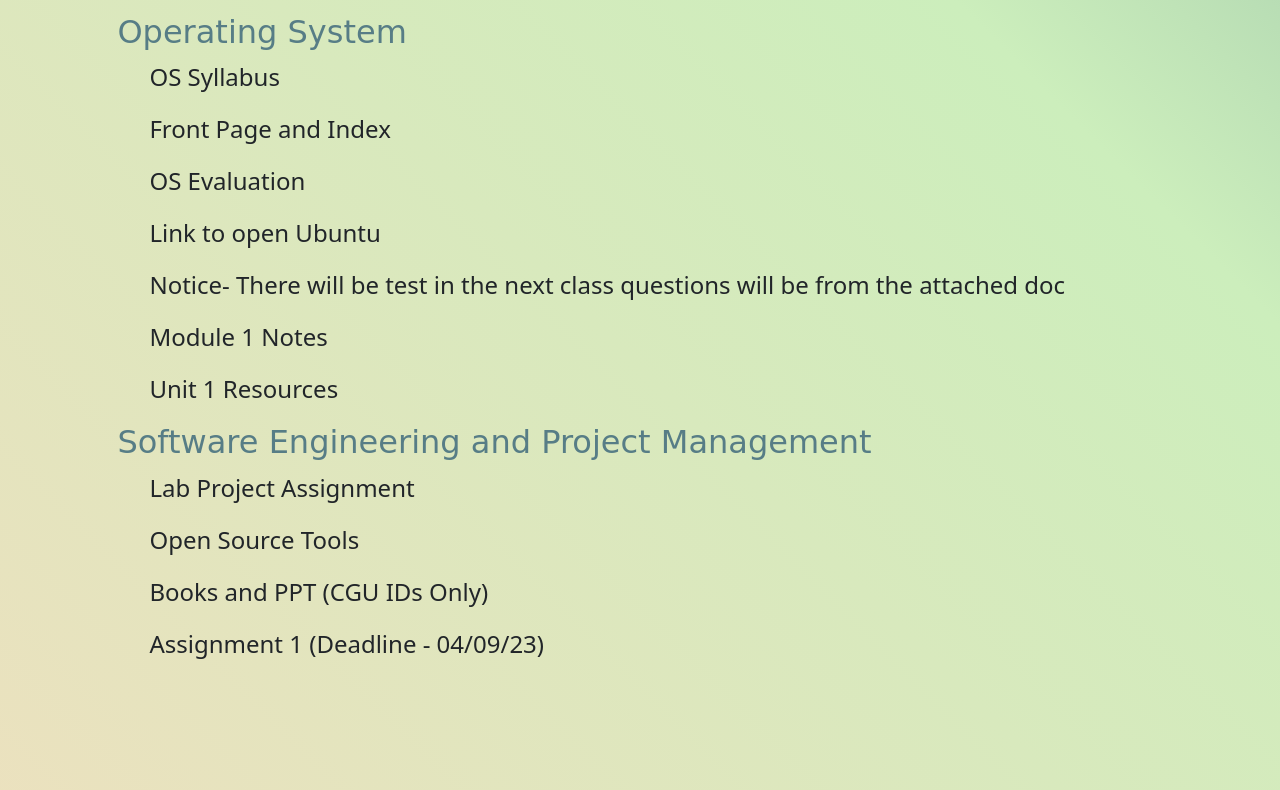
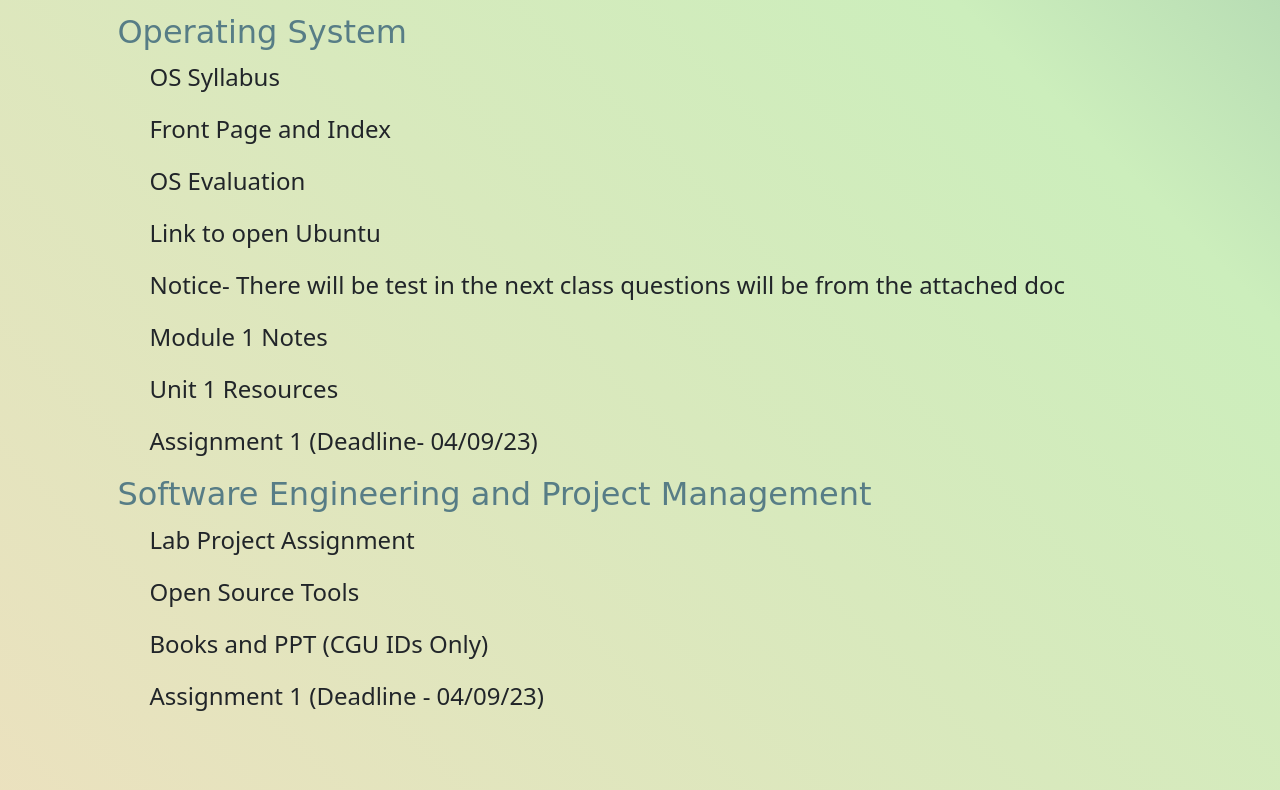
Before and after one commit to 21AryanK/Your_Assignment_Buddy, a plain HTML site: page index.html in a window 1280 px wide. Shown: the part 810-1600 px from the top of the page. Drawn offline with nearby package versions, Linux system fonts and the light colour scheme; a web font is replaced by a local one.

Commit message:
Update index.html

```diff
--- a/index.html
+++ b/index.html
@@ -130,6 +130,11 @@
                         <li>Unit 1 Resources</li>
                     </a>
                 </ul>
+                <ul>
+                    <a href="https://docs.google.com/document/d/1urfuQ0TC90DHe8XO7xLDFJ41RE1RWmFB/edit?usp=drive_link&ouid=100401859527637518118&rtpof=true&sd=true">
+                        <li>Assignment 1 (Deadline- 04/09/23)</li>
+                    </a>
+                </ul>
             </div>
             <div class="classFour">
                 <h2 class="subjectHeading">Software Engineering and Project Management</h2>
```
